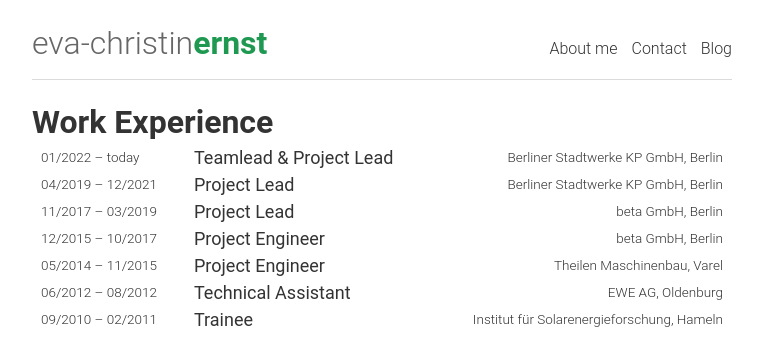
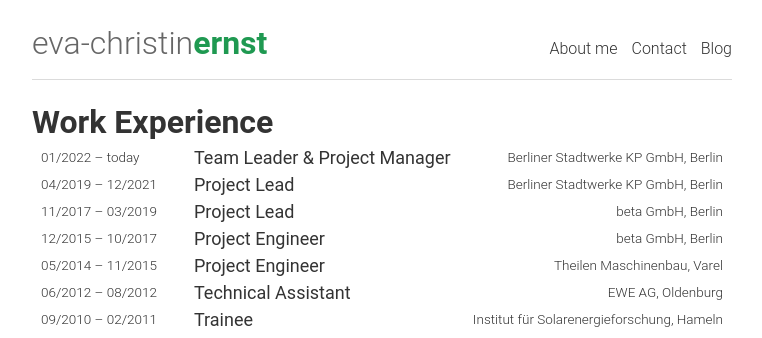
Before and after one commit to evafroehlich/website, a Jekyll site: the page built from about.md, in a window 1280 px wide. Shown: the top 338 px of the page, without its empty margins (258-1020 px from the left). Built offline with Jekyll 4.4.1, drawn with Linux system fonts in a browser that asks for light colours; some of the changed lines change nothing that is shown.

Commit message:
Update about.md

```diff
--- a/about.md
+++ b/about.md
@@ -13,16 +13,22 @@
       &ndash;
       today
     </span>
-    <h3 class="experience__position">Teamlead & Project Lead</h3>
+    <h3 class="experience__position">Team Leader & Project Manager</h3>
     <span class="experience__company">Berliner Stadtwerke KP  GmbH, Berlin</span>
   </a>
 
   <div class="experience__description">
     <p>
-      Since the beginning of 2022 I am the Group Lead of our Heat Supply Team. Together we keep on managing the renewal of heating and cooling systems in the city of Berlin.
+     Since 2022, I have been in the hybrid role of team leader and project manager in our "Implementation of heating and cooling systems" team. Together we realize renewable projects in the city of Berlin.
+     My team currently consists of 8 employees.
+     In our team we live the values of trust, cooperation and being able to fully rely on each other. We benefit from our different backgrounds, professional experiences and expertise.
+     Together, we are driving the heat turnaround in Berlin.
     </p>
     <p>
       Here you find a few german press releases about our projects:
+    </p>
+    <p>
+      <a target="_blank" href="https://berlinerstadtwerke.de/energieprojekte/quartier-haus-der-statistik/">Haus der Statistik, Berlin</a>
     </p>
     <p>
       <a target="_blank" href="https://berlinerstadtwerke.de/presse/aufm-rollberg-und-drunter-zirkulaer-erzeugen-speichern-nutzen/">Rollberg Quarters, Berlin</a>
```
